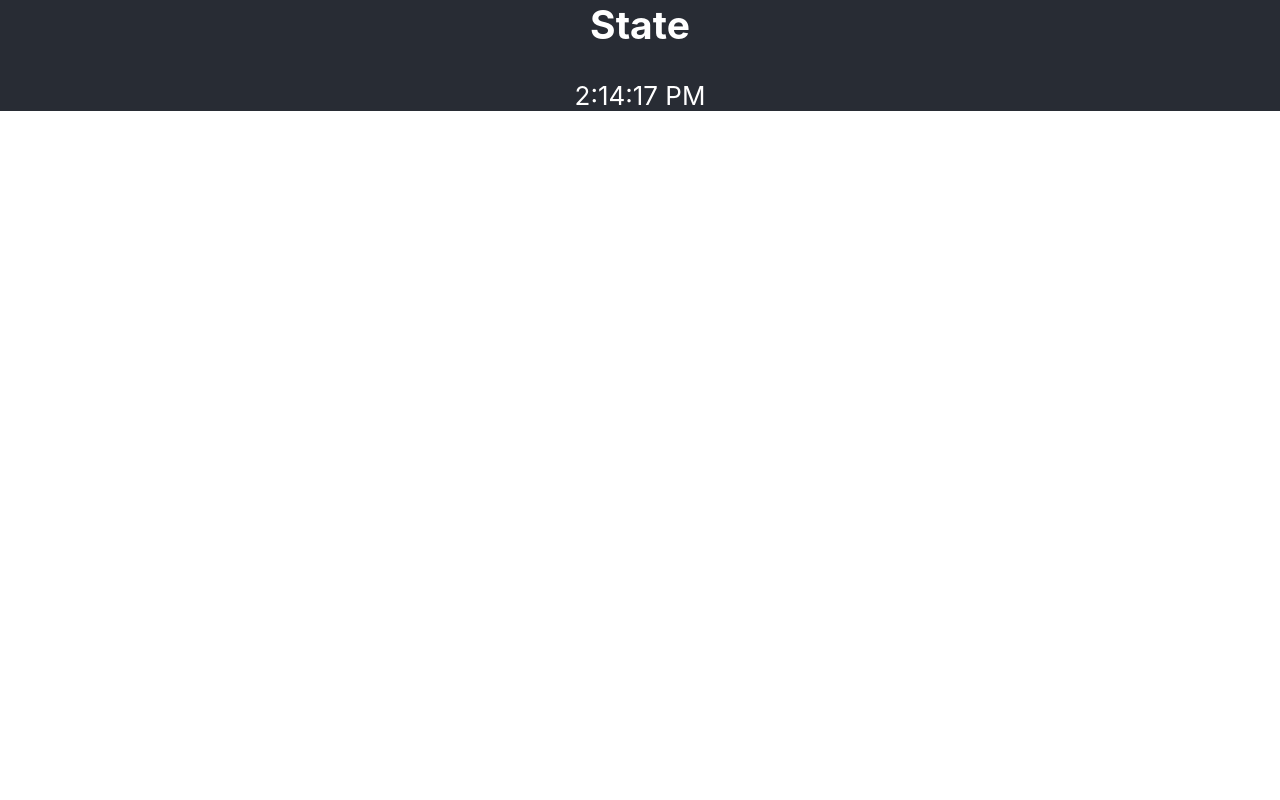
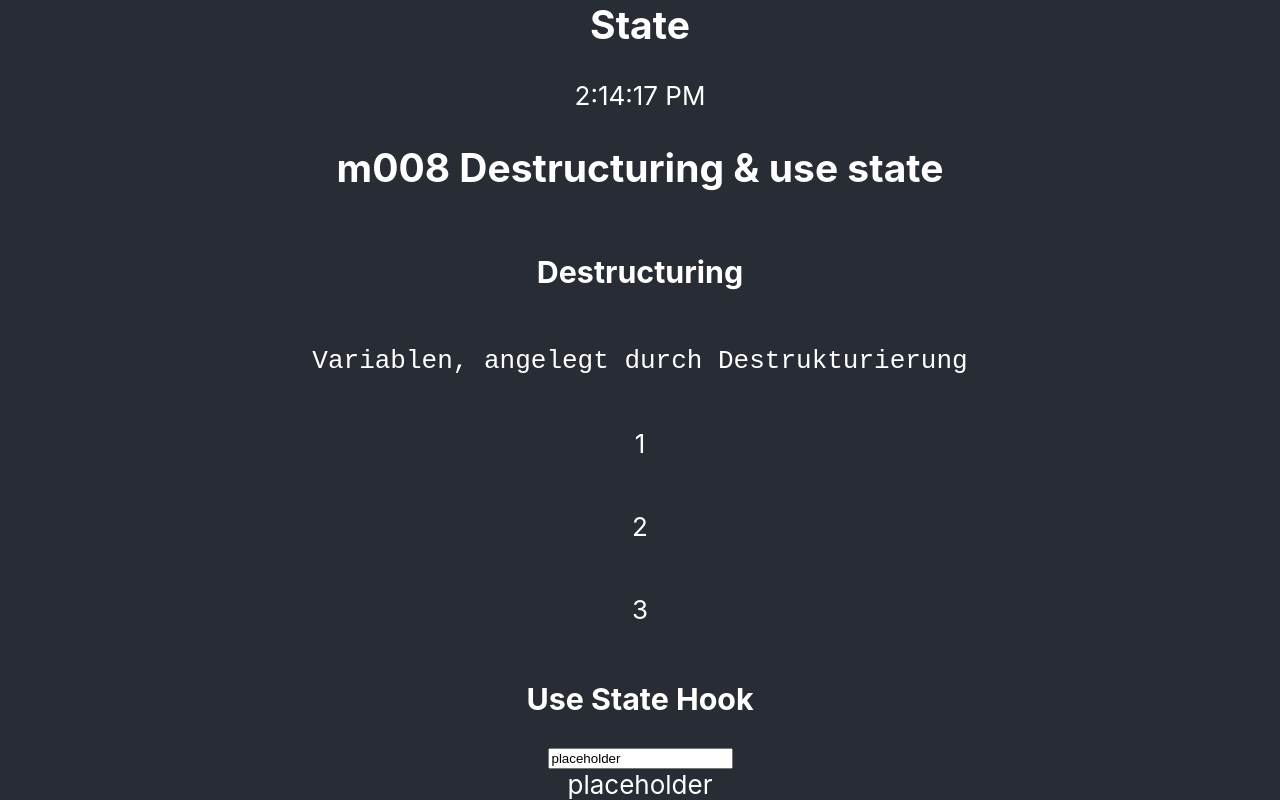
Before and after one commit to ppedvAG/2021-04-08-react, a React (Create React App) app in the folder TRAINER/default-app/: page / in a window 1280 px wide. Shown: the part 2078-2878 px from the top of the page. Before the commit the page ends 2189 px from the top, so only its background shows below. Built offline with nearby package versions, Linux system fonts and the light colour scheme.

Commit message:
m008 demo

```diff
--- a/TRAINER/default-app/src/App.tsx
+++ b/TRAINER/default-app/src/App.tsx
@@ -3,6 +3,8 @@ import './App.css';
 import ElementChildren, { ComponentChildren, ReactChildren } from './m004/Children';
 import ClassComponent, { ClassComponentWithProps } from './m006/ClassComponent';
 import { DateTime } from './m007/DateTime';
+import Destructuring from './m008/Destructuring';
+import UseState from './m008/UseState';
 
 function App() {
   return (
@@ -37,6 +39,9 @@ function App() {
         </ClassComponentWithProps>
         <h2>State</h2>
         <DateTime />
+        <h2>m008 Destructuring & use state</h2>
+        <Destructuring/>
+        <UseState/>
       </header>
     </div>
   );
--- /dev/null
+++ b/TRAINER/default-app/src/m008/Destructuring.tsx
@@ -0,0 +1,14 @@
+export default function Destructuring() {
+    let myArray = [1, 2, 3];
+    let [a, b, c] = myArray;
+
+    return (
+        <>
+        <h3>Destructuring</h3>
+        <pre>Variablen, angelegt durch Destrukturierung</pre>
+        <p>{a}</p>
+        <p>{b}</p>
+        <p>{c}</p>
+        </>
+    )
+}
--- /dev/null
+++ b/TRAINER/default-app/src/m008/UseState.tsx
@@ -0,0 +1,41 @@
+import { useState } from "react"
+
+export default function UseState() {
+    const [myState, changeMyState] = useState({ eingabe: 'placeholder' });
+    let handleChange = (inputEingabe: string) => {
+        changeMyState({ eingabe: inputEingabe })
+    }
+    return (
+        <>
+            <h3>Use State Hook</h3>
+            <input type="text" onChange={(event) => handleChange(event.target.value)} value={myState.eingabe} />
+            <output>{myState.eingabe}</output>
+        </>
+    )
+}
+
+/*
+import { Component } from "react"
+
+export default class InputField extends Component<any, any> {
+    constructor(props: any) {
+        super(props);
+        this.state = {
+            eingabe: 'placeholder'
+        }
+    }
+
+    handleChange = (inputEingabe: string) => {
+        this.setState({eingabe: inputEingabe})
+
+    }
+
+    render() {
+        return (
+            <>
+            <input type="text" onChange={(event) => this.handleChange(event.target.value)} value={this.state.eingabe}/>
+            <output>{this.state.eingabe}</output>
+        </>
+    )
+}
+} */
```
Also changed, not shown: 2 other files (tests, documents, lock files or other folders).
